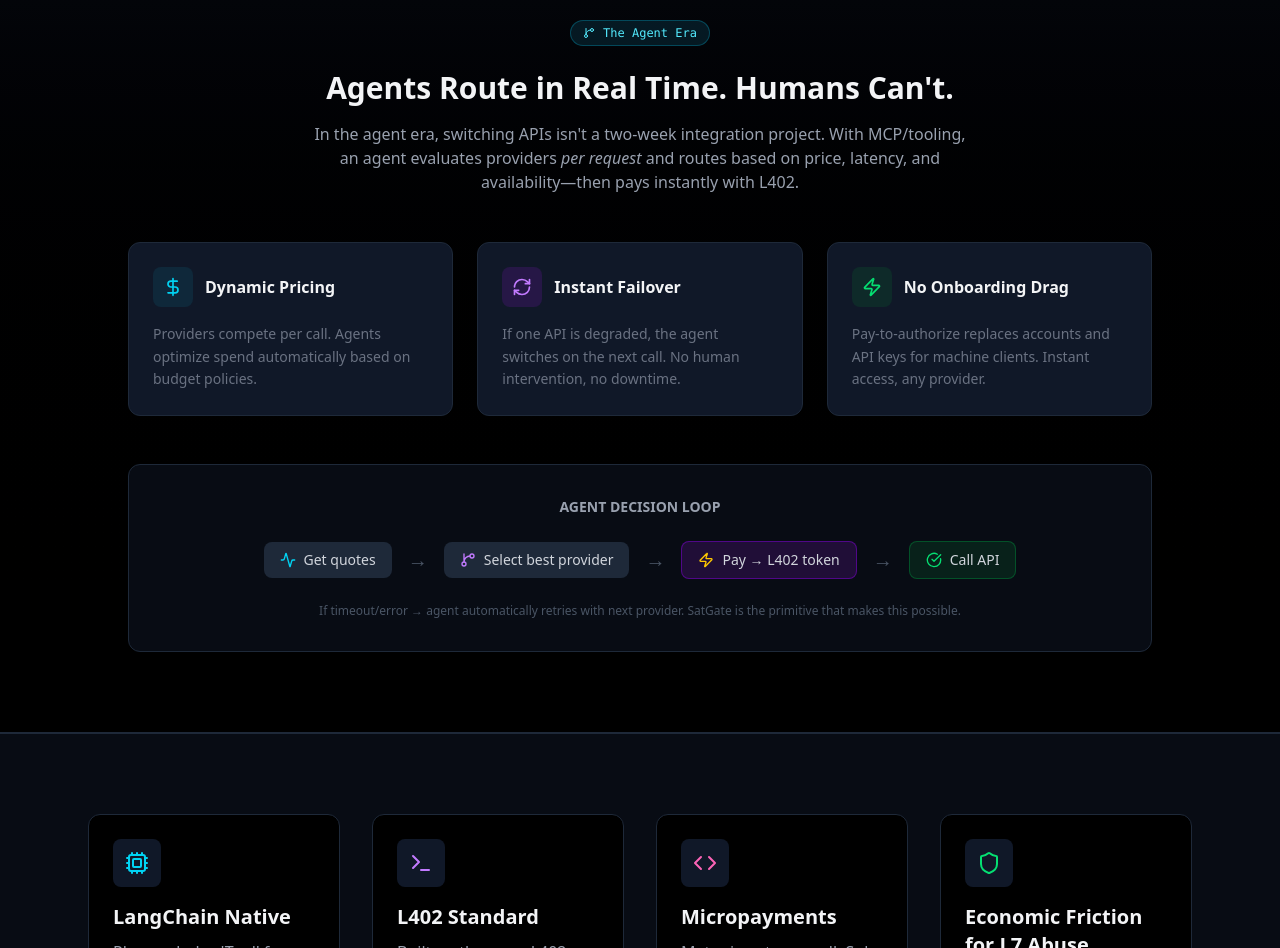
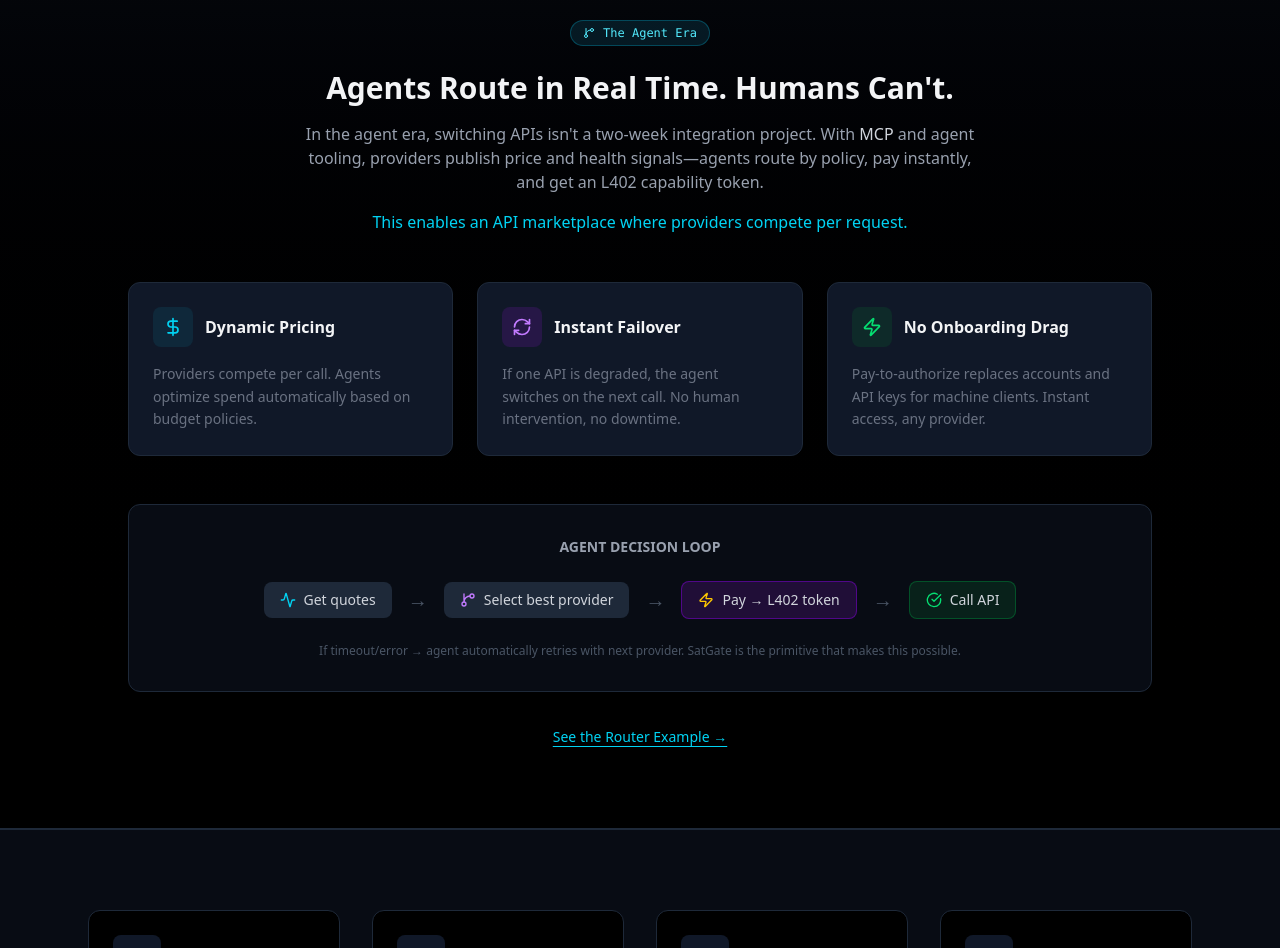
Before and after one commit to SatGate-io/satgate, a Next.js app in the folder satgate-landing/: page / in a window 1280 px wide. Shown: the part 1240-2188 px from the top of the page. Built offline with nearby package versions, Linux system fonts and the light colour scheme.

Commit message:
Sharpen agent routing section on landing page
- Added explicit one-liner: 'API marketplace where providers compete per request'
- Defined MCP (Model Context Protocol) with tooltip
- Added 'providers publish price and health signals' for concreteness
- Added CTA link: 'See the Router Example →'

```diff
--- a/satgate-landing/app/page.tsx
+++ b/satgate-landing/app/page.tsx
@@ -143,8 +143,11 @@ const LandingPage = () => {
               <GitBranch size={12} /> The Agent Era
             </div>
             <h2 className="text-3xl font-bold mb-4">Agents Route in Real Time. Humans Can't.</h2>
-            <p className="text-gray-400 max-w-2xl mx-auto">
-              In the agent era, switching APIs isn't a two-week integration project. With MCP/tooling, an agent evaluates providers <em>per request</em> and routes based on price, latency, and availability—then pays instantly with L402.
+            <p className="text-gray-400 max-w-2xl mx-auto mb-4">
+              In the agent era, switching APIs isn't a two-week integration project. With <span className="text-gray-300" title="Model Context Protocol">MCP</span> and agent tooling, providers publish price and health signals—agents route by policy, pay instantly, and get an L402 capability token.
+            </p>
+            <p className="text-cyan-400 font-medium">
+              This enables an API marketplace where providers compete per request.
             </p>
           </div>
 
@@ -215,6 +218,18 @@ const LandingPage = () => {
             <p className="text-center text-gray-600 text-xs mt-6">
               If timeout/error → agent automatically retries with next provider. SatGate is the primitive that makes this possible.
             </p>
+          </div>
+
+          {/* CTA Link */}
+          <div className="text-center mt-8">
+            <a
+              href="https://github.com/SatGate-io/satgate#-agent-routing"
+              target="_blank"
+              rel="noopener noreferrer"
+              className="text-sm text-cyan-400 hover:text-cyan-300 transition underline underline-offset-4"
+            >
+              See the Router Example →
+            </a>
           </div>
         </div>
       </section>
```
